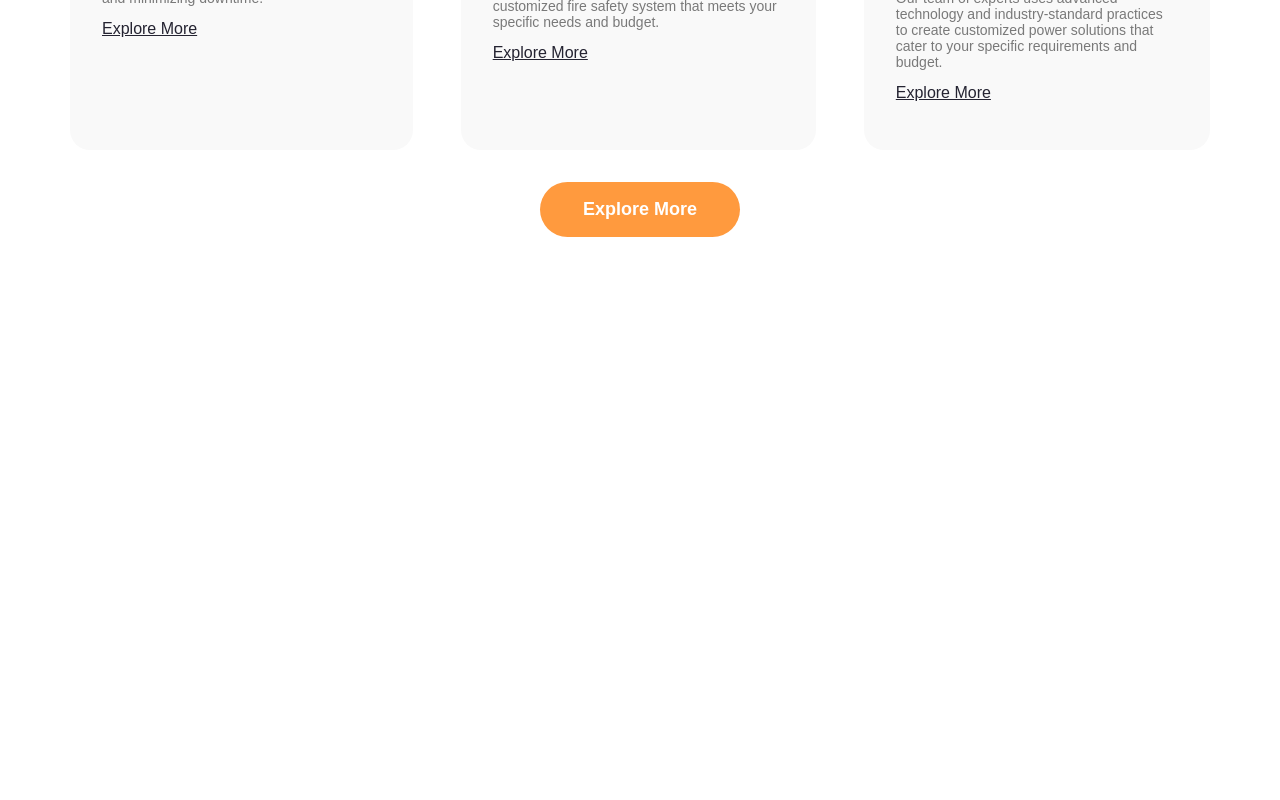
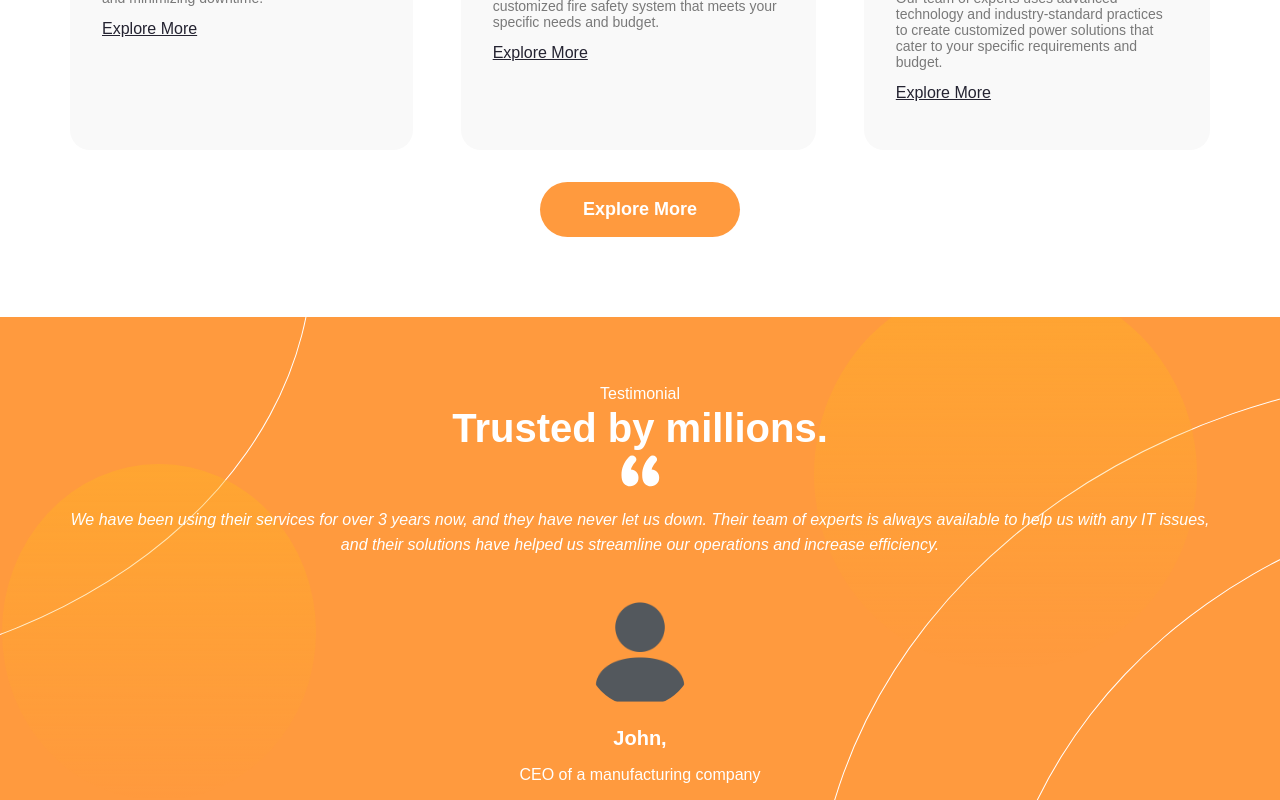
Before and after one commit to richmelese/Leunet, a React (Create React App) app: page / in a window 1280 px wide. Shown: the part 2930-3730 px from the top of the page. Before the commit the page ends 3167 px from the top, so only its background shows below. Built offline with nearby package versions, Linux system fonts and the light colour scheme; a web font is replaced by a local one.

Commit message:
home testimony is now responsive

```diff
--- a/src/Pages/Home/Home.jsx
+++ b/src/Pages/Home/Home.jsx
@@ -14,8 +14,8 @@ export default function Home() {
 
             <HomeChooseUs />
             <HomeServices />
-            {/* <HomeTestimonial />
-        <HomeSolutions />
+         <HomeTestimonial />
+         {/*   <HomeSolutions />
         <HomeProducts /> */}
         </div>
     );
--- a/src/Styles/Global.less
+++ b/src/Styles/Global.less
@@ -4,7 +4,6 @@
 
 html {
     scroll-behavior: smooth;
-    overflow-x: hidden;
 }
 
 * {
@@ -15,7 +14,7 @@ html {
 body {
     margin: 0;
     position: relative;
-    overflow: auto;
+    overflow-x: hidden;
 }
 
 @white: #ffffff;
--- a/src/Styles/Home.less
+++ b/src/Styles/Home.less
@@ -1,4 +1,6 @@
 .home {
+    position: relative;
+    overflow-x: hidden;
     &:before {
         position: absolute;
         display: block;
@@ -7,7 +9,7 @@
         content: " ";
         background: url("./Assets/collage-bg.png") center no-repeat;
         z-index: -1;
-        top: 155px;
+        top: 0;
         right: -5%;
     }
 }
--- a/src/Styles/HomeTestimonial.less
+++ b/src/Styles/HomeTestimonial.less
@@ -1,8 +1,8 @@
 .home_testimonial {
     transform: translateY(100%);
     opacity: 0;
-
-    > *:not(.swiper-wrapper){
+    max-width: 100%;
+    > *:not(.swiper-wrapper) {
         transform: translateY(100%);
         opacity: 0;
     }
@@ -12,6 +12,7 @@
     color: @white;
     position: relative;
     overflow: hidden;
+
     .title_sec {
         display: flex;
         justify-content: center;
@@ -26,7 +27,7 @@
 
         h3 {
             font-weight: 700;
-            font-size: 40px;
+            font-size: 30px;
             margin-top: 0;
             position: relative;
 
@@ -39,7 +40,6 @@
                 background: url("./Assets/testimonial-quote-icon.svg") center no-repeat;
                 bottom: -50px;
                 left: calc(50% - 24px);
-                // z-index: -1;
             }
         }
     }
@@ -82,7 +82,7 @@
     .ptrn_6 {
         position: absolute;
         border-radius: 50%;
-        z-index: 0;
+        z-index: -1;
     }
 
     .ptrn_1 {
@@ -130,3 +130,40 @@
         transform: matrix(0.92, -0.39, 0.36, 0.93, 0, 0);
     }
 }
+
+@media screen and (min-width: 576px) {
+    .home_testimonial {
+
+    }
+}
+
+@media screen and (min-width: 768px) {
+    .home_testimonial {
+        .title_sec {
+            h3 {
+                font-size: 40px;
+            }
+        }
+        .swiper-slide {
+            img {
+                width: 110px;
+                height: 110px;
+            }
+            .name {
+                font-size: 20px;
+            }
+        }
+    }
+}
+
+@media screen and (min-width: 992px) {
+    .home_testimonial {
+
+    }
+}
+
+@media screen and (min-width: 1200px) {
+    .home_testimonial {
+
+    }
+}
--- a/src/index.css
+++ b/src/index.css
@@ -112,7 +112,6 @@
 }
 html {
   scroll-behavior: smooth;
-  overflow-x: hidden;
 }
 * {
   font-family: "Nunito", sans-serif;
@@ -120,7 +119,7 @@ html {
 body {
   margin: 0;
   position: relative;
-  overflow: auto;
+  overflow-x: hidden;
 }
 .container {
   width: auto;
@@ -423,6 +422,10 @@ body {
 .data_counter .data_item p:first-child span {
   color: #ff9a3e;
 }
+.home {
+  position: relative;
+  overflow-x: hidden;
+}
 .home:before {
   position: absolute;
   display: block;
@@ -431,7 +434,7 @@ body {
   content: " ";
   background: url("./Assets/collage-bg.png") center no-repeat;
   z-index: -1;
-  top: 155px;
+  top: 0;
   right: -5%;
 }
 @media screen and (min-width: 576px) {
@@ -493,24 +496,24 @@ body {
   position: absolute;
   width: 1059.15px;
   height: 1056.43px;
-  left: -75px;
-  top: -246.28px;
+  left: -78px;
+  top: -368.28px;
   border: 1px solid #e3e3e3;
 }
 .home_collage .ptrn_2 {
   position: absolute;
   width: 1222.9px;
   height: 1219.75px;
-  left: 1021.77px;
-  top: -174.75px;
+  left: 1162.77px;
+  top: -254.75px;
   border: 1px solid #e3e3e3;
 }
 .home_collage .ptrn_3 {
   position: absolute;
   width: 854.11px;
   height: 851.91px;
-  left: 1206.16px;
-  top: 9.17px;
+  left: 1361.16px;
+  top: -30.83px;
   border: 1px solid #e3e3e3;
 }
 @media screen and (min-width: 768px) {
@@ -786,6 +789,7 @@ body {
 .home_testimonial {
   transform: translateY(100%);
   opacity: 0;
+  max-width: 100%;
   margin-top: 5rem;
   background: #ff9a3e;
   color: #ffffff;
@@ -809,7 +813,7 @@ body {
 }
 .home_testimonial .title_sec h3 {
   font-weight: 700;
-  font-size: 40px;
+  font-size: 30px;
   margin-top: 0;
   position: relative;
 }
@@ -856,7 +860,7 @@ body {
 .home_testimonial .ptrn_6 {
   position: absolute;
   border-radius: 50%;
-  z-index: 0;
+  z-index: -1;
 }
 .home_testimonial .ptrn_1 {
   width: 1436px;
@@ -897,6 +901,18 @@ body {
   background: linear-gradient(180deg, rgba(255, 180, 34, 0.44) 0%, rgba(255, 248, 240, 0) 100%);
   background-blend-mode: multiply;
   transform: matrix(0.92, -0.39, 0.36, 0.93, 0, 0);
+}
+@media screen and (min-width: 768px) {
+  .home_testimonial .title_sec h3 {
+    font-size: 40px;
+  }
+  .home_testimonial .swiper-slide img {
+    width: 110px;
+    height: 110px;
+  }
+  .home_testimonial .swiper-slide .name {
+    font-size: 20px;
+  }
 }
 .home_solutions {
   margin-top: 4.5rem;
```
Also changed, not shown: src/Styles/HomeCollage.less (+6 -6 lines).
